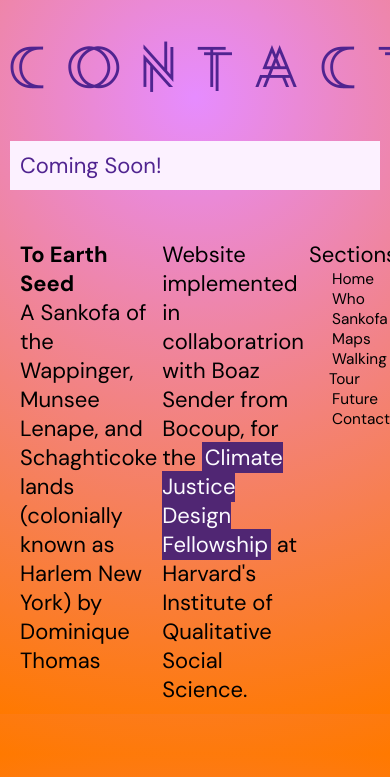
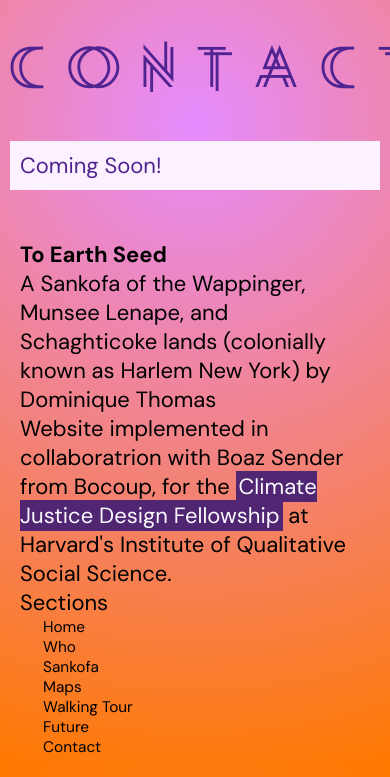
Before and after one commit to niquethom/toearthseed.org, a Jekyll site: the page built from contact.html, in a window 390 px wide. Shown: the part 520-1297 px from the top of the page. Built offline with Jekyll 4.4.1, drawn with Linux system fonts in a browser that asks for light colours; before the commit the page ends 1274 px from its top, so only the background shows below that.

Commit message:
mobile footer

```diff
--- a/assets/toearthseed.css
+++ b/assets/toearthseed.css
@@ -156,4 +156,8 @@
     blockquote {
       font-size: 1em;
     }
+    footer section {
+      display: block;
+      margin-bottom: 10px;
+    }
   }
```
